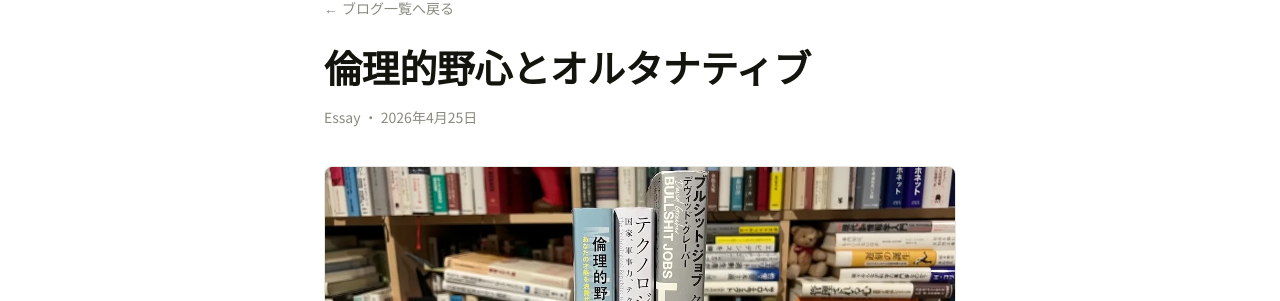
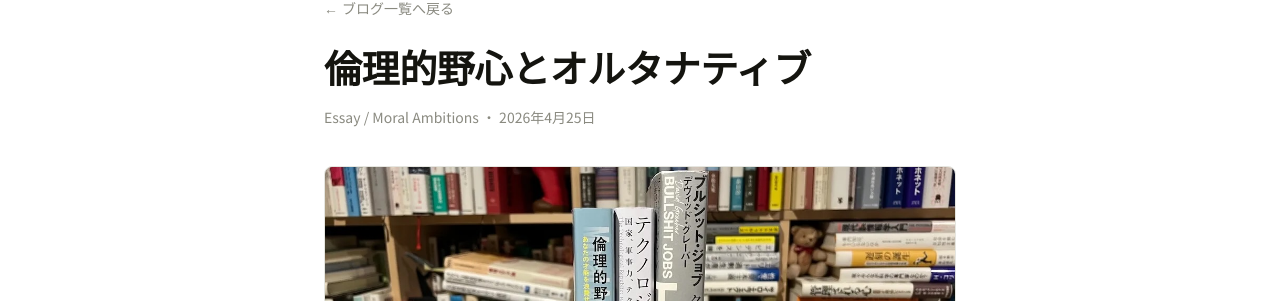
Before and after one commit to yutaro0518/website, a Jekyll site: the page built from blog/2026-04-25moralambitionsandalternative.md, in a window 1280 px wide and 900 px high. Shown: the part 226-527 px from the top of the window. Built offline with Jekyll 4.4.1, drawn with Linux system fonts in a browser that asks for light colours.

Commit message:
Update 2026-04-25moralambitionsandalternative.md

```diff
--- a/blog/2026-04-25moralambitionsandalternative.md
+++ b/blog/2026-04-25moralambitionsandalternative.md
@@ -1,7 +1,7 @@
 ---
 title: "倫理的野心とオルタナティブ"
 date: 2026-04-25
-category: "Essay"
+categories: [Essay, Moral Ambitions]
 excerpt: "院生時代、気候変動への対策を求める若者の社会運動に参加していた。理由は、1)気候変動の問題に関心があったこと、2)修士の研究テーマにしたかったことの2つだった。"
 thumbnail: images/moralanbitionsandalternative.jpeg
 ---
```
